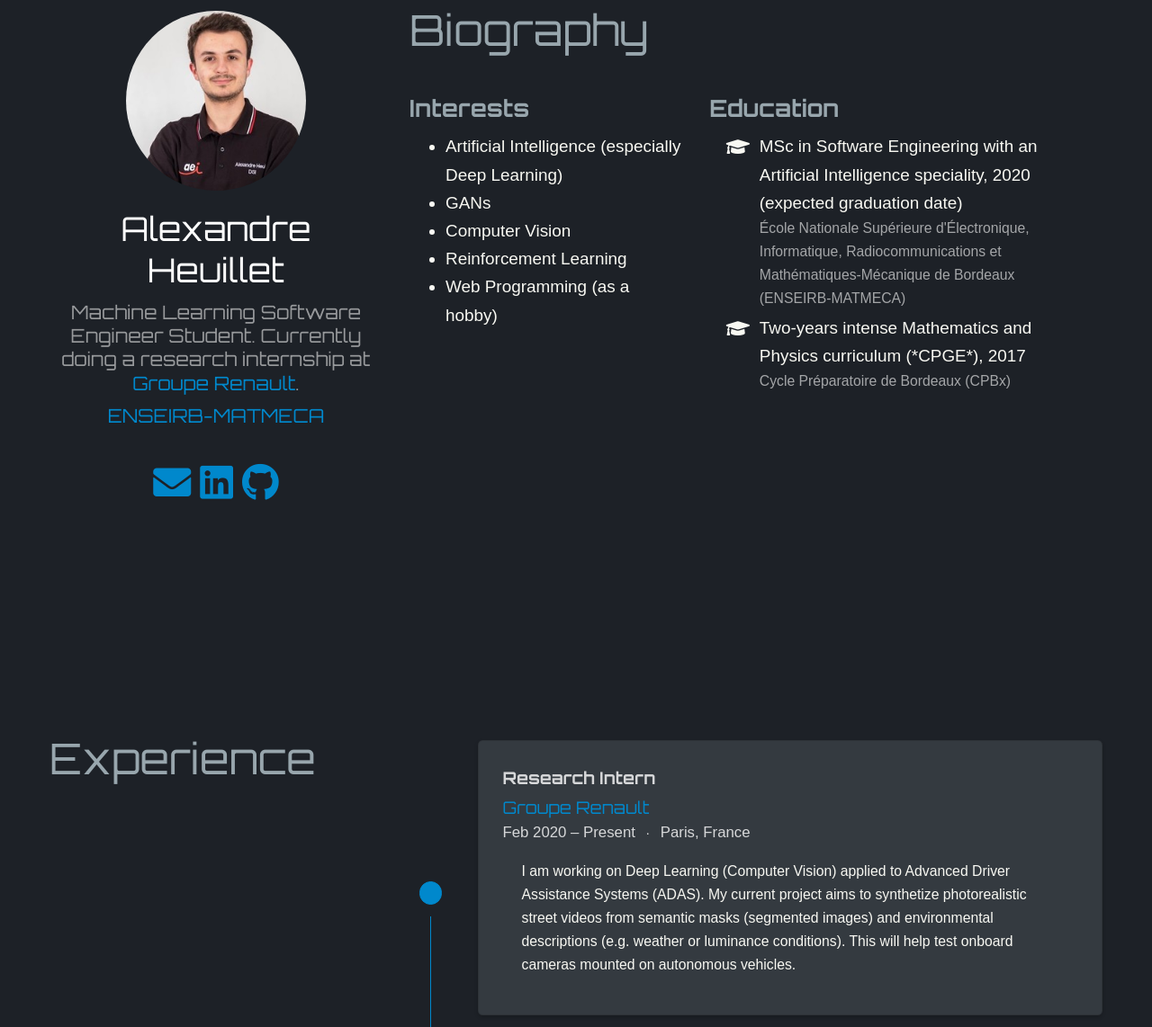
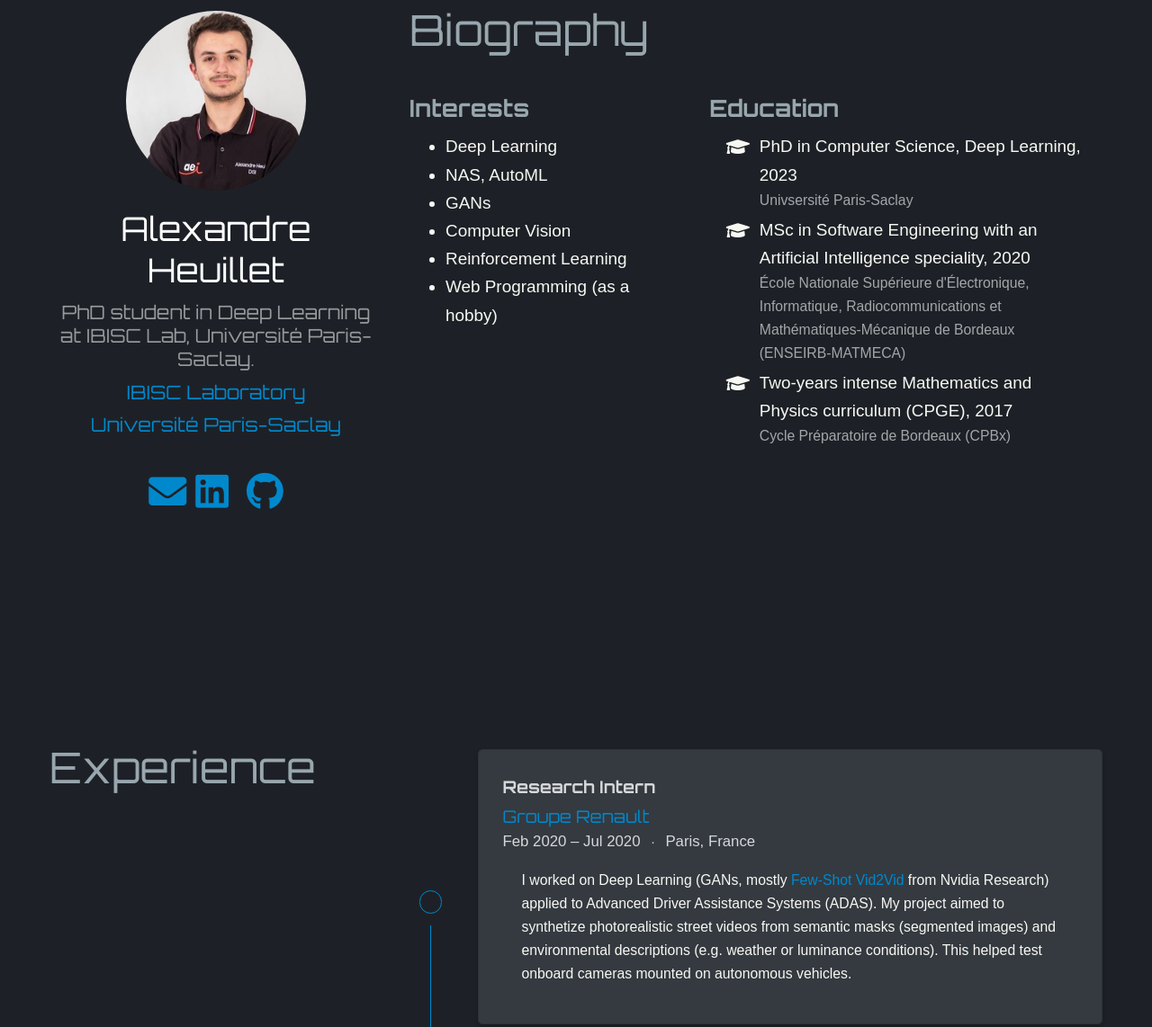
Before and after one commit to aheuillet/aheuillet.github.io, a plain HTML site: page index.html in a window 1280 px wide. Shown: the part 138-1280 px from the top of the page at 90% size. Drawn offline with nearby package versions, Linux system fonts and the light colour scheme; some icons are missing; a web font is replaced by a local one.

Commit message:
updated website

```diff
--- a/index.html
+++ b/index.html
@@ -28,7 +28,7 @@
 
 
 
-  <meta name="description" content="Machine Learning Software Engineer Student. Currently doing a research internship at [Groupe Renault](https://group.renault.com/en/).">
+  <meta name="description" content="PhD student in Deep Learning at IBISC Lab, Université Paris-Saclay.">
 
 
   <link rel="alternate" hreflang="en-us" href="https://aheuillet.github.io/">
@@ -115,7 +115,7 @@
   <meta property="og:site_name" content="Alexandre Heuillet - Personal Webpage">
   <meta property="og:url" content="https://aheuillet.github.io/">
   <meta property="og:title" content="Alexandre Heuillet - Personal Webpage">
-  <meta property="og:description" content="Machine Learning Software Engineer Student. Currently doing a research internship at [Groupe Renault](https://group.renault.com/en/)."><meta property="og:image" content="https://aheuillet.github.io/img/icon-192.png">
+  <meta property="og:description" content="PhD student in Deep Learning at IBISC Lab, Université Paris-Saclay."><meta property="og:image" content="https://aheuillet.github.io/img/icon-192.png">
   <meta property="twitter:image" content="https://aheuillet.github.io/img/icon-192.png"><meta property="og:locale" content="en-us">
 
 
@@ -446,12 +446,18 @@
 
       <div class="portrait-title">
         <h2>Alexandre Heuillet</h2>
-        <h3>Machine Learning Software Engineer Student. Currently doing a research internship at <a href="https://group.renault.com/en/">Groupe Renault</a>.</h3>
+        <h3>PhD student in Deep Learning at IBISC Lab, Université Paris-Saclay.</h3>
 
 
         <h3>
-          <a href="https://enseirb-matmeca.bordeaux-inp.fr/fr" target="_blank" rel="noopener">
-          <span>ENSEIRB-MATMECA</span>
+          <a href="https://www.ibisc.univ-evry.fr/" target="_blank" rel="noopener">
+          <span>IBISC Laboratory</span>
+          </a>
+        </h3>
+
+        <h3>
+          <a href="https://www.universite-paris-saclay.fr/" target="_blank" rel="noopener">
+          <span>Université Paris-Saclay</span>
           </a>
         </h3>
 
@@ -500,6 +506,21 @@
 
 
 
+        <li>
+          <a href="https://scholar.google.com/citations?user=w6jtYBEAAAAJ&amp;hl=fr" target="_blank" rel="noopener">
+            <i class="ai ai-google-scholar big-icon"></i>
+          </a>
+        </li>
+
+
+
+
+
+
+
+
+
+
 
 
         <li>
@@ -527,7 +548,9 @@
         <h3>Interests</h3>
         <ul class="ul-interests">
 
-          <li>Artificial Intelligence (especially Deep Learning)</li>
+          <li>Deep Learning</li>
+
+          <li>NAS, AutoML</li>
 
           <li>GANs</li>
 
@@ -549,7 +572,15 @@
           <li>
             <i class="fa-li fas fa-graduation-cap"></i>
             <div class="description">
-              <p class="course">MSc in Software Engineering with an Artificial Intelligence speciality, 2020 (expected graduation date)</p>
+              <p class="course">PhD in Computer Science, Deep Learning, 2023</p>
+              <p class="institution">Univsersité Paris-Saclay</p>
+            </div>
+          </li>
+
+          <li>
+            <i class="fa-li fas fa-graduation-cap"></i>
+            <div class="description">
+              <p class="course">MSc in Software Engineering with an Artificial Intelligence speciality, 2020</p>
               <p class="institution">École Nationale Supérieure d&#39;Électronique, Informatique, Radiocommunications et Mathématiques-Mécanique de Bordeaux (ENSEIRB-MATMECA)</p>
             </div>
           </li>
@@ -557,7 +588,7 @@
           <li>
             <i class="fa-li fas fa-graduation-cap"></i>
             <div class="description">
-              <p class="course">Two-years intense Mathematics and Physics curriculum (*CPGE*), 2017</p>
+              <p class="course">Two-years intense Mathematics and Physics curriculum (CPGE), 2017</p>
               <p class="institution">Cycle Préparatoire de Bordeaux (CPBx)</p>
             </div>
           </li>
@@ -628,7 +659,7 @@
           <div class="col">&nbsp;</div>
         </div>
         <div class="m-2">
-          <span class="badge badge-pill border exp-fill">&nbsp;</span>
+          <span class="badge badge-pill border ">&nbsp;</span>
         </div>
         <div class="row h-50">
           <div class="col border-right">&nbsp;</div>
@@ -644,14 +675,14 @@
             <div class="text-muted exp-meta">
               Feb 2020 –
 
-                Present
+                Jul 2020
 
 
                 <span class="middot-divider"></span>
                 <span>Paris, France</span>
 
             </div>
-            <div class="card-text">I am working on Deep Learning (Computer Vision) applied to Advanced Driver Assistance Systems (ADAS). My current project aims to synthetize photorealistic street videos from semantic masks (segmented images) and environmental descriptions (e.g. weather or luminance conditions). This will help test onboard cameras mounted on autonomous vehicles.</div>
+            <div class="card-text">I worked on Deep Learning (GANs, mostly <a href="https://nvlabs.github.io/few-shot-vid2vid/">Few-Shot Vid2Vid</a> from Nvidia Research) applied to Advanced Driver Assistance Systems (ADAS). My project aimed to synthetize photorealistic street videos from semantic masks (segmented images) and environmental descriptions (e.g. weather or luminance conditions). This helped test onboard cameras mounted on autonomous vehicles.</div>
           </div>
         </div>
       </div>
@@ -688,7 +719,7 @@
                 <span>Fukuoka, Japan</span>
 
             </div>
-            <div class="card-text">Worked on a Mixed Reality (Microsoft Hololens) app to reproduce human motions on holograms. This was part of a project that aimed to provide a better way to teach the Humanitude care method for elderly people.</div>
+            <div class="card-text">Worked on a Mixed Reality (Microsoft Hololens) app to reproduce human motions on holograms. This was part of a project that aimed to provide a better way to teach the <a href="https://www.ncbi.nlm.nih.gov/pmc/articles/PMC6336364/">Humanitude</a> care method for elderly people.</div>
           </div>
         </div>
       </div>
@@ -762,13 +793,14 @@
                 <span>Bordeaux, France</span>
 
             </div>
-            <div class="card-text">Junior-Enterprise IT manager.
+            <div class="card-text"><p>Junior-Enterprise IT manager.
 Responsibilities included:</p>
 <ul>
 <li>Maintenance and development of various software and websites (Worpress, CRM, Java clients&hellip;)</li>
 <li>IT consulting</li>
 <li>Team and project management</li>
-</ul></div>
+</ul>
+</div>
           </div>
         </div>
       </div>
@@ -940,7 +972,7 @@ Check out our code <a href="https://github.com/Fabien-Couthouis/XAI-in-RL">here<
 
     <!-- raw HTML omitted -->
 <ul>
-<li>A.Heuillet, F.Couthouis and N. Diaz Rodriguez. <strong>Explainability in Reinforcement Learning</strong>. (<em>Work in progress, expected publication in March 2020</em>)</li>
+<li>A.Heuillet, F.Couthouis and N. Diaz Rodriguez. <strong>Explainability in Reinforcement Learning</strong>. 2020 (<a href="https://arxiv.org/abs/2008.06693">arXiv</a>)</li>
 </ul>
 
 
--- a/index.json
+++ b/index.json
@@ -1 +1 @@
-[{"authors":["admin"],"categories":null,"content":"","date":-62135596800,"expirydate":-62135596800,"kind":"taxonomy","lang":"en","lastmod":-62135596800,"objectID":"2525497d367e79493fd32b198b28f040","permalink":"https://aheuillet.github.io/authors/admin/","publishdate":"0001-01-01T00:00:00Z","relpermalink":"/authors/admin/","section":"authors","summary":"","tags":null,"title":"Alexandre Heuillet","type":"authors"}]
+[{"authors":["admin"],"categories":null,"content":"","date":-62135596800,"expirydate":-62135596800,"kind":"term","lang":"en","lastmod":-62135596800,"objectID":"2525497d367e79493fd32b198b28f040","permalink":"https://aheuillet.github.io/authors/admin/","publishdate":"0001-01-01T00:00:00Z","relpermalink":"/authors/admin/","section":"authors","summary":"","tags":null,"title":"Alexandre Heuillet","type":"authors"}]
```
Also changed, not shown: 404.html (+2 -2 lines), authors/admin/index.html (+39 -8 lines), authors/index.html (+2 -2 lines), categories/index.html (+2 -2 lines), post/index.html (+2 -2 lines), publication/index.html (+2 -2 lines), publication_types/index.html (+2 -2 lines), tags/index.html (+2 -2 lines), talk/index.html (+2 -2 lines), css/academic.css, sitemap.xml (line endings or trailing spaces).
